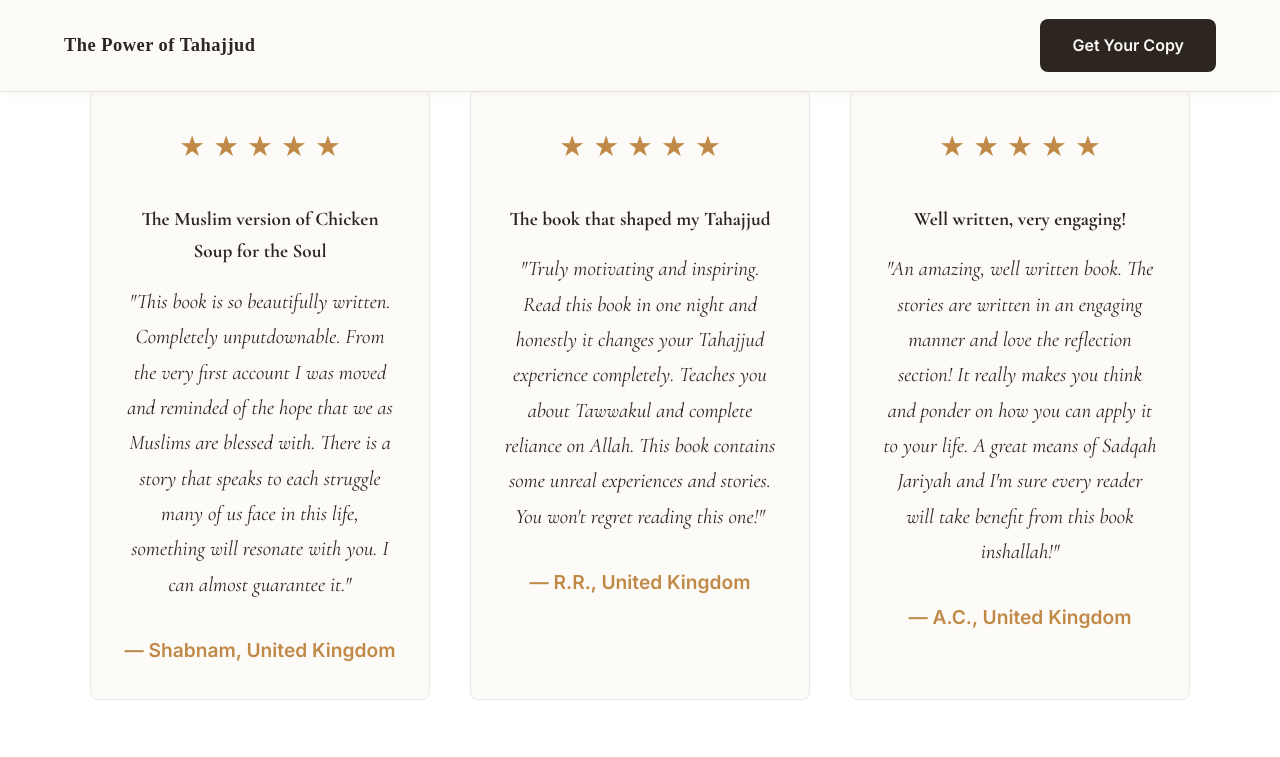
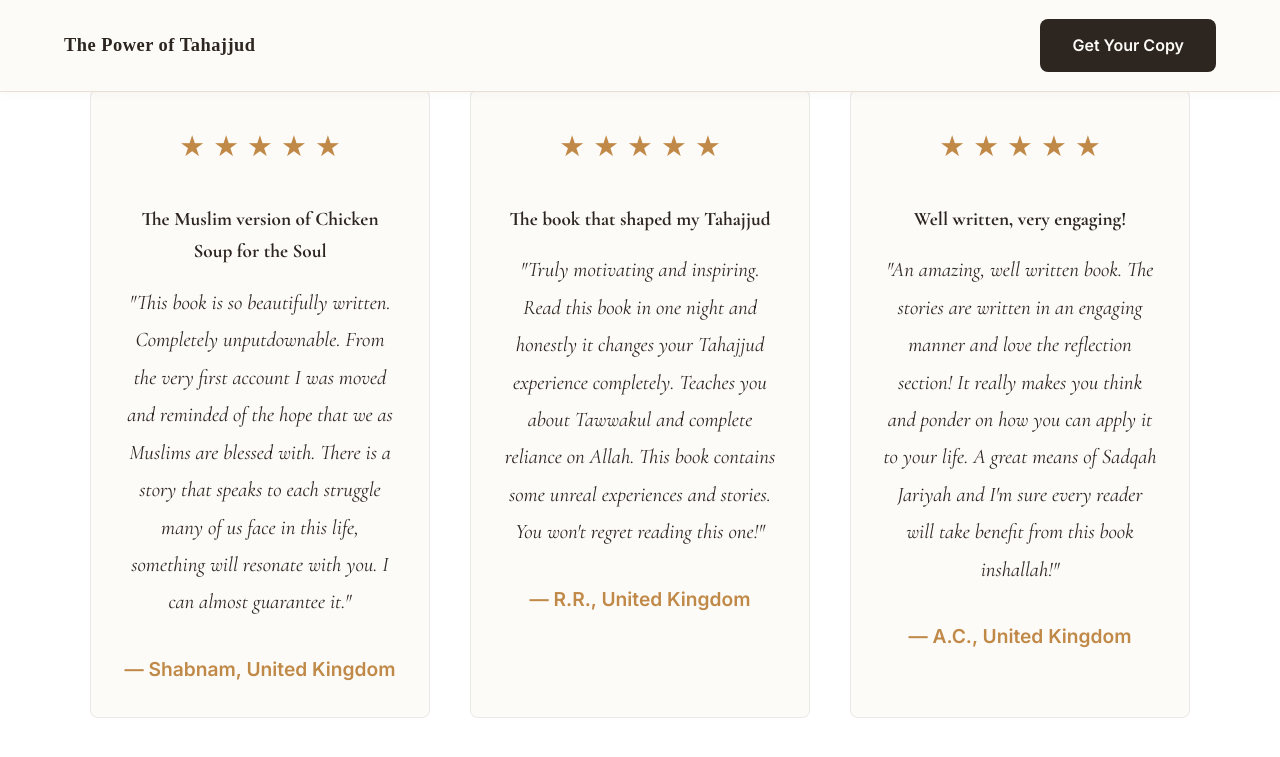
Before and after one commit to Omnitryx-Inc/tahajjud-fe-main, a Jekyll site: the page built from pages/index.html, in a window 1280 px wide and 900 px high, scrolled down 1407 px. Shown: the top 757 px of the window. Built offline with Jekyll 4.4.1, drawn with Linux system fonts in a browser that asks for light colours; some web fonts are replaced.

Commit message:
adjustments

```diff
--- a/assets/css/main.v1.1.css
+++ b/assets/css/main.v1.1.css
@@ -473,7 +473,8 @@
 }
 
 .testimonial-card .quote-text {
-	font-size: clamp(1rem, 2.5vw, 1.3rem);
+	font-size: clamp(1.15rem, 2.5vw, 1.3rem);
+	line-height: 1.8;
 }
 
 /* Social Proof */
```
